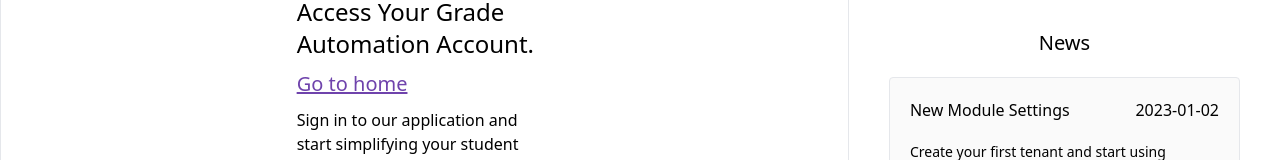
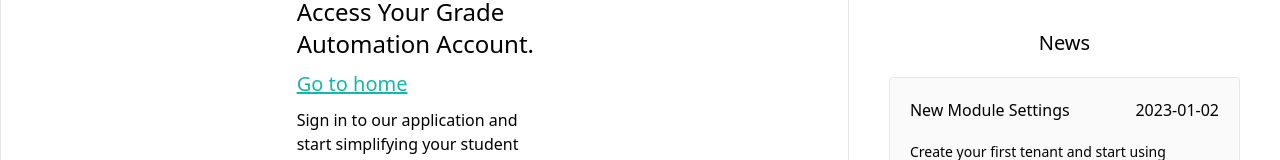
Before and after one commit to Lenstack/saas-dashboard-ui, a Next.js app: page /authentication/sign-in in a window 1280 px wide. Shown: the part 128-288 px from the top of the page. Built offline with nearby package versions, Linux system fonts and the light colour scheme.

Commit message:
Update Color

```diff
--- a/src/pages/authentication/forgot-password/index.tsx
+++ b/src/pages/authentication/forgot-password/index.tsx
@@ -38,7 +38,7 @@ export default function ForgotPassword() {
                       className="flex flex-col w-11/12 md:w-4/12 gap-5">
                     <Form.Header className="flex flex-col gap-5 py-5 w-full">
                         <Form.Title className="text-2xl">Forgot Your Password?</Form.Title>
-                        <Form.Link to="/" className="text-xl text-[#6F43AC] dark:text-[#FDB28B] underline">Go to home</Form.Link>
+                        <Form.Link to="/" className="text-xl text-teal-500 dark:text-[#FDB28B] underline">Go to home</Form.Link>
                         <Form.SubTitle>No worries, weve got you covered. Enter your email address and well send you a
                             verification code to reset your password.</Form.SubTitle>
                     </Form.Header>
--- a/src/pages/authentication/sign-in/index.tsx
+++ b/src/pages/authentication/sign-in/index.tsx
@@ -53,7 +53,7 @@ export default function SignIn() {
                       className="flex flex-col w-11/12 md:w-4/12 gap-5">
                     <Form.Header className="flex flex-col gap-2.5 py-5 w-full">
                         <Form.Title className="text-2xl">Access Your Grade Automation Account.</Form.Title>
-                        <Form.Link to="/" className="text-xl text-[#6F43AC] dark:text-[#FDB28B] underline">Go to home</Form.Link>
+                        <Form.Link to="/" className="text-xl text-teal-500 dark:text-[#FDB28B] underline">Go to home</Form.Link>
                         <Form.SubTitle>Sign in to our application and start simplifying your student grade management in
                             a secure and quick way.</Form.SubTitle>
                     </Form.Header>
--- a/src/pages/authentication/sign-up/index.tsx
+++ b/src/pages/authentication/sign-up/index.tsx
@@ -44,7 +44,7 @@ export default function SignUp() {
                       className="flex flex-col w-11/12 md:w-4/12 gap-5">
                     <Form.Header className="flex flex-col gap-2.5 py-5 w-full">
                         <Form.Title className="text-2xl">Sign Up Now and Simplify Student Grade Management.</Form.Title>
-                        <Form.Link to="/" className="text-xl text-[#6F43AC] dark:text-[#FDB28B] underline">Go to home</Form.Link>
+                        <Form.Link to="/" className="text-xl text-teal-500 dark:text-[#FDB28B] underline">Go to home</Form.Link>
                         <Form.SubTitle>Join our online community and access our grade automation application for more
                             effective student management.</Form.SubTitle>
                     </Form.Header>
```
